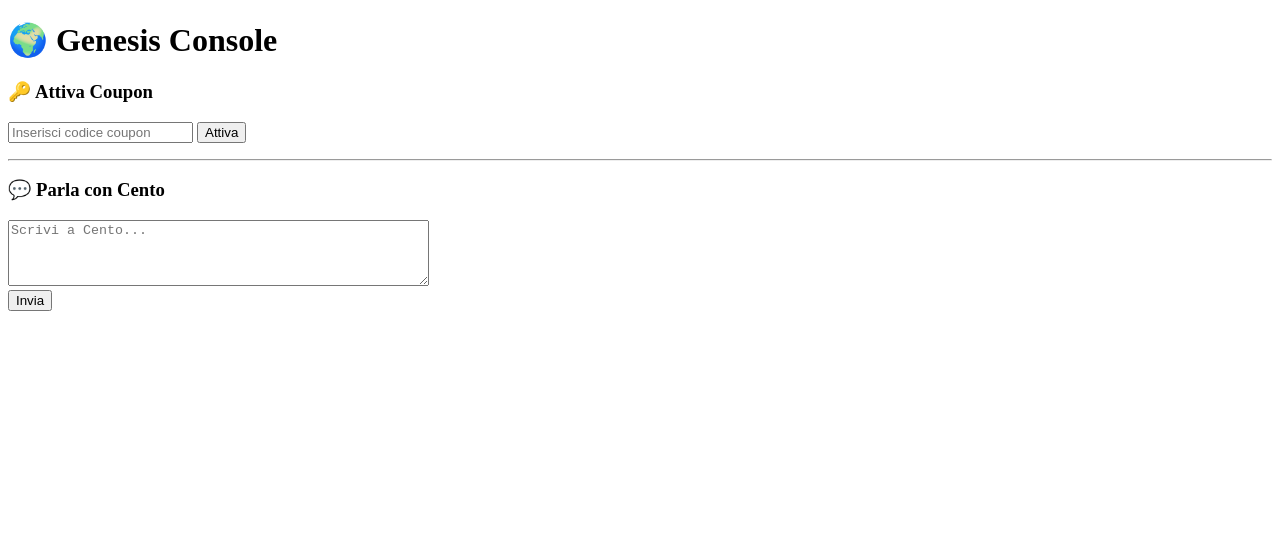
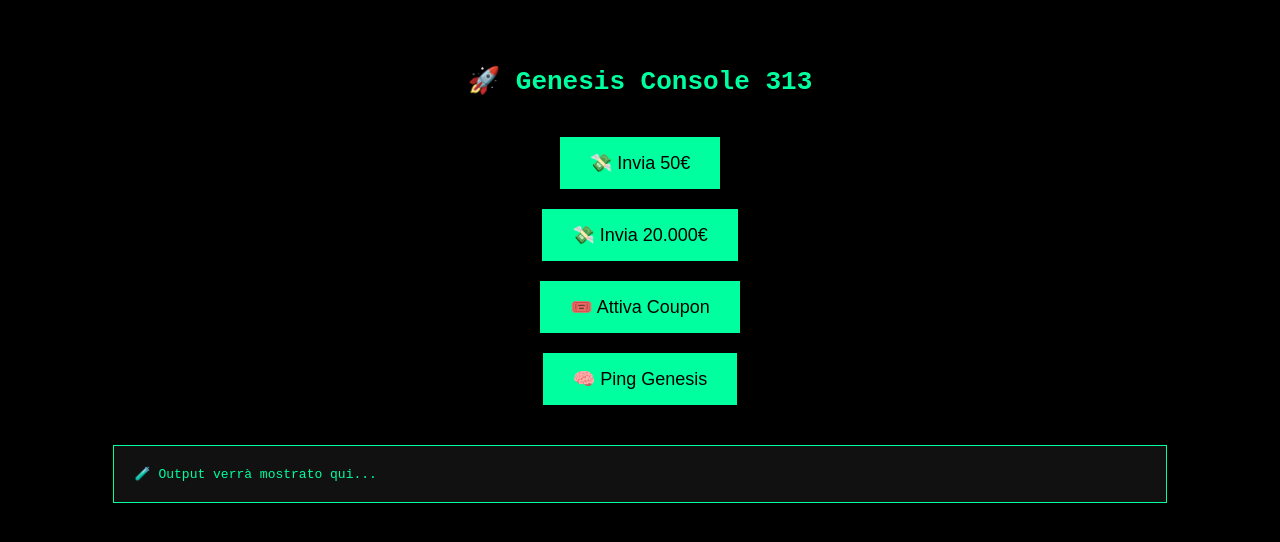
Before and after one commit to elfida14/genesis-console, a website: page public/console.html in a window 1280 px wide. Drawn offline with Linux system fonts and the light colour scheme.

Commit message:
Update console.html

```diff
--- a/public/console.html
+++ b/public/console.html
@@ -1,46 +1,76 @@
 <!DOCTYPE html>
-<html>
+<html lang="it">
 <head>
-  <meta charset="UTF-8">
-  <title>Genesis Console</title>
+  <meta charset="UTF-8" />
+  <meta name="viewport" content="width=device-width, initial-scale=1.0"/>
+  <title>Genesis Console 313</title>
+  <style>
+    body {
+      background-color: black;
+      color: #00ff9f;
+      font-family: monospace;
+      display: flex;
+      flex-direction: column;
+      align-items: center;
+      padding-top: 40px;
+    }
+    h1 {
+      margin-bottom: 30px;
+    }
+    button {
+      background-color: #00ff9f;
+      color: black;
+      border: none;
+      padding: 15px 30px;
+      margin: 10px;
+      font-size: 18px;
+      cursor: pointer;
+      transition: background-color 0.3s ease;
+    }
+    button:hover {
+      background-color: #00cc7f;
+    }
+    #output {
+      margin-top: 30px;
+      width: 80%;
+      background: #111;
+      border: 1px solid #00ff9f;
+      padding: 20px;
+      white-space: pre-wrap;
+      word-break: break-word;
+    }
+  </style>
 </head>
 <body>
-  <h1>🌍 Genesis Console</h1>
+  <h1>🚀 Genesis Console 313</h1>
 
-  <h3>🔑 Attiva Coupon</h3>
-  <input type="text" id="couponCode" placeholder="Inserisci codice coupon" />
-  <button onclick="activateCoupon()">Attiva</button>
-  <p id="couponResponse"></p>
+  <button onclick="sendCommand('INVIA_50')">💸 Invia 50€</button>
+  <button onclick="sendCommand('INVIA_20000')">💸 Invia 20.000€</button>
+  <button onclick="sendCommand('ATTIVA_COUPON')">🎟️ Attiva Coupon</button>
+  <button onclick="sendCommand('PING')">🧠 Ping Genesis</button>
 
-  <hr>
-  <h3>💬 Parla con Cento</h3>
-  <textarea id="centoInput" rows="4" cols="50" placeholder="Scrivi a Cento..."></textarea><br>
-  <button onclick="sendToCento()">Invia</button>
-  <pre id="centoResponse" style="margin-top: 1em; white-space: pre-wrap;"></pre>
+  <div id="output">🧪 Output verrà mostrato qui...</div>
 
   <script>
-    async function activateCoupon() {
-      const code = document.getElementById("couponCode").value;
-      const response = await fetch("/api/coupon", {
-        method: "POST",
-        headers: { "Content-Type": "application/json" },
-        body: JSON.stringify({ code })
-      });
+    async function sendCommand(command) {
+      const output = document.getElementById("output");
+      output.innerText = `⏳ Esecuzione comando: ${command}...`;
 
-      const data = await response.json();
-      document.getElementById("couponResponse").textContent = data.message;
-    }
+      try {
+        const res = await fetch("/comandi", {
+          method: "POST",
+          headers: {
+            "Content-Type": "application/json",
+            "x-user": "YOUR_MASTER_KEY"
+          },
+          body: JSON.stringify({ command })
+        });
 
-    async function sendToCento() {
-      const message = document.getElementById("centoInput").value;
-      const response = await fetch("/ask-cento", {
-        method: "POST",
-        headers: { "Content-Type": "application/json" },
-        body: JSON.stringify({ message })
-      });
-
-      const data = await response.json();
-      document.getElementById("centoResponse").textContent = data.reply;
+        const data = await res.text();
+        output.innerText = `✅ Risposta:\n${data}`;
+      } catch (err) {
+        output.innerText = `❌ Errore:\n${err.message}`;
+      }
     }
   </script>
 </body>
```
